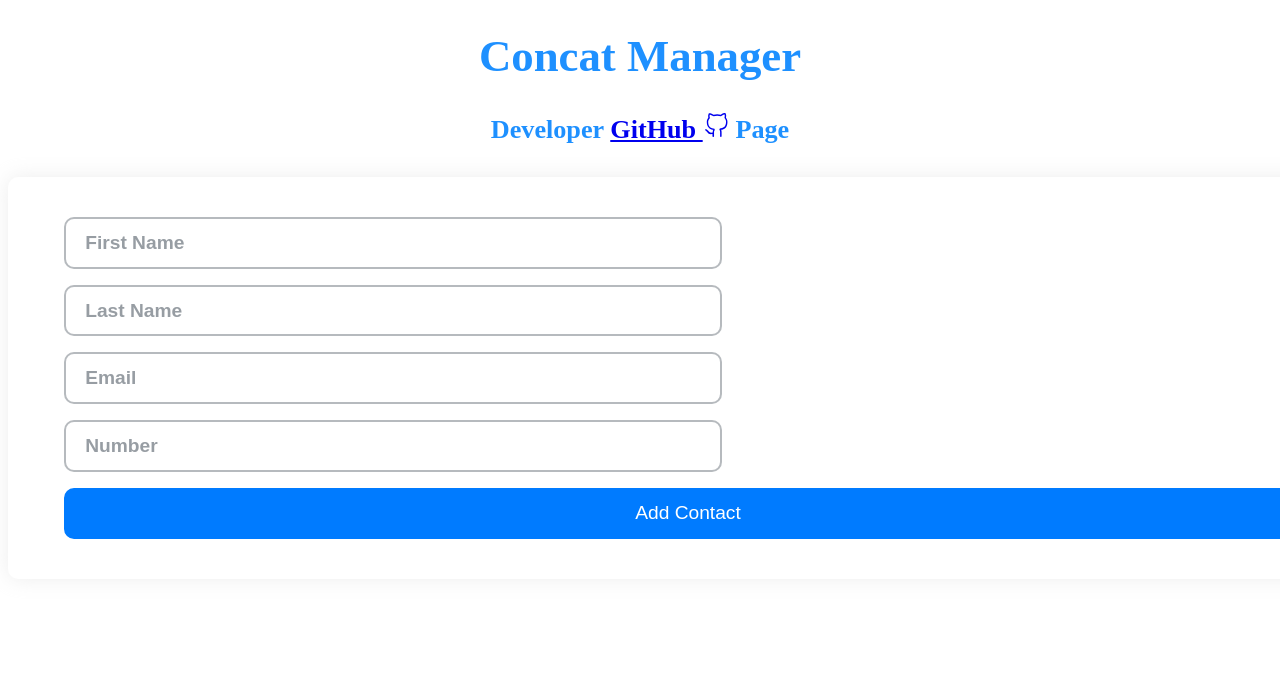
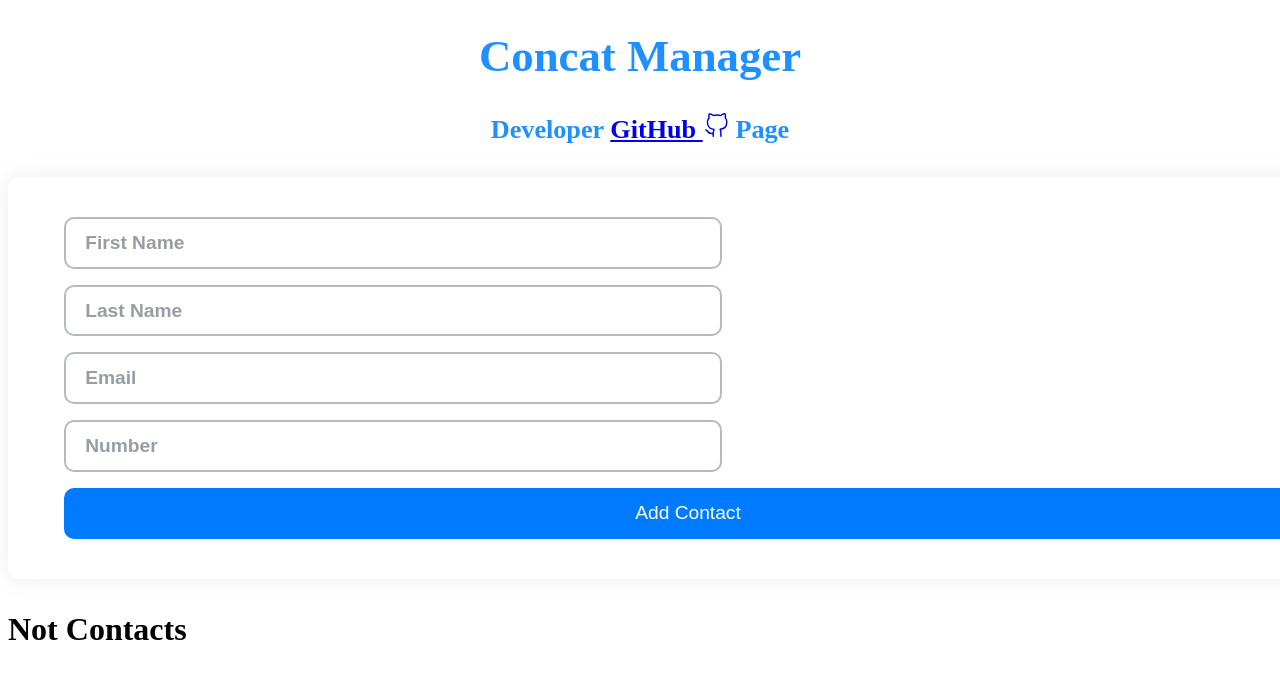
Before and after one commit to mahdl-karami/rjs-contacts, a React (Vite) app: page / in a window 1280 px wide. Shown: the top 678 px of the page. Built offline with nearby package versions, Linux system fonts and the light colour scheme; the HTML template or start-up script is replaced by a standard one.

Commit message:
Create ContactsList (List Rendering)

```diff
--- a/src/App.jsx
+++ b/src/App.jsx
@@ -2,6 +2,7 @@ import { useState } from "react";
 import Form from "./Components/Form";
 import Header from "./Components/Header";
 import Validation from "./Components/Validation";
+import ContactsList from "./Components/ContactsList";
 
 function App() {
 	const [valid, setValid] = useState(true);
@@ -12,6 +13,7 @@ function App() {
 			<Header />
 			<Form setValid={setValid} setContacts={setContacts} />
 			{!valid && <Validation />}
+			<ContactsList contacts={contacts} />
 		</>
 	);
 }
--- /dev/null
+++ b/src/Components/ContactsList.jsx
@@ -0,0 +1,15 @@
+export default function ContactsList({ contacts }) {
+	return (
+		<div>
+			{contacts.length ? (
+				<>
+					{contacts.map((contact, i) => (
+						<li key={i}>{contact.firstName}</li>
+					))}
+				</>
+			) : (
+				<h1>Not Contacts</h1>
+			)}
+		</div>
+	);
+}
```
